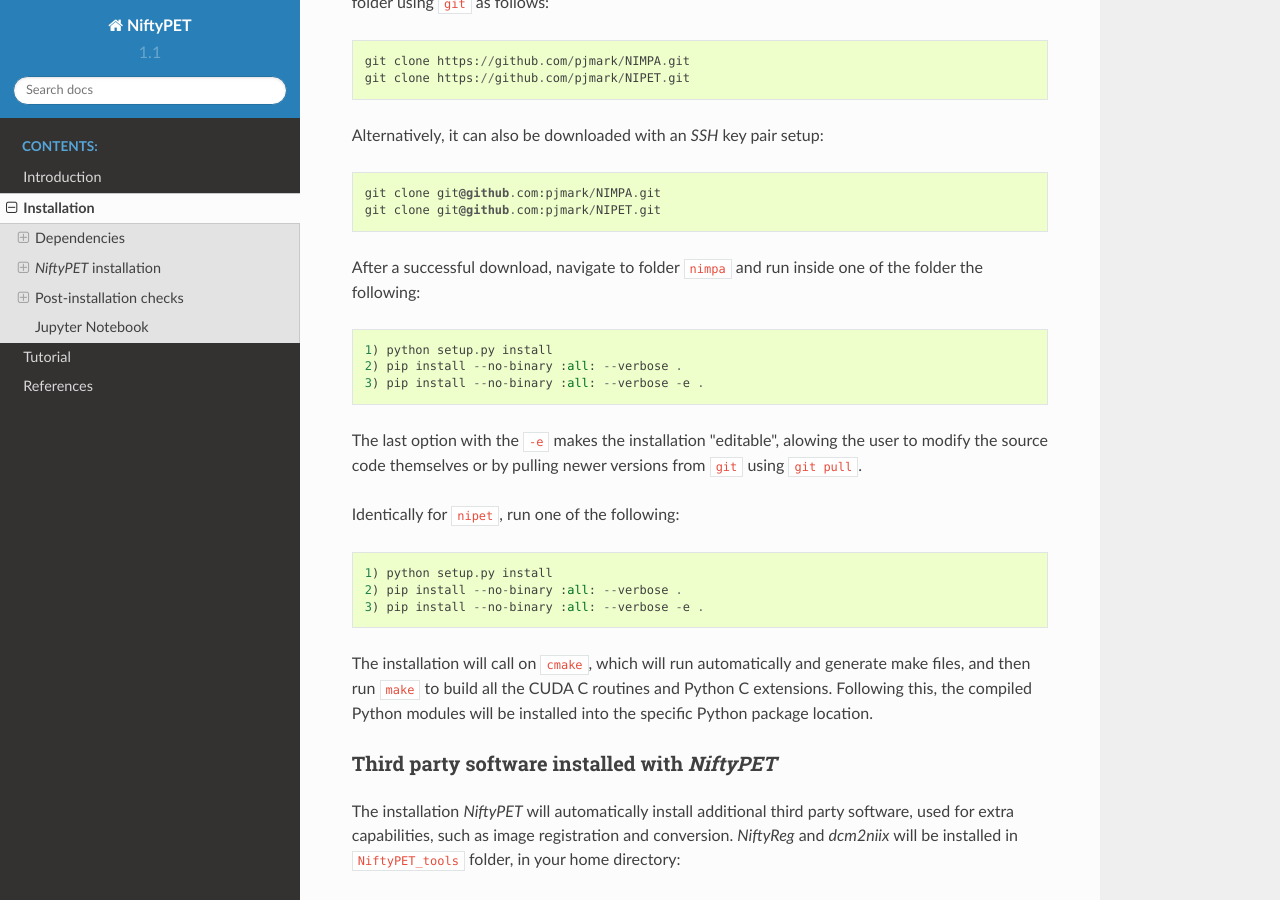
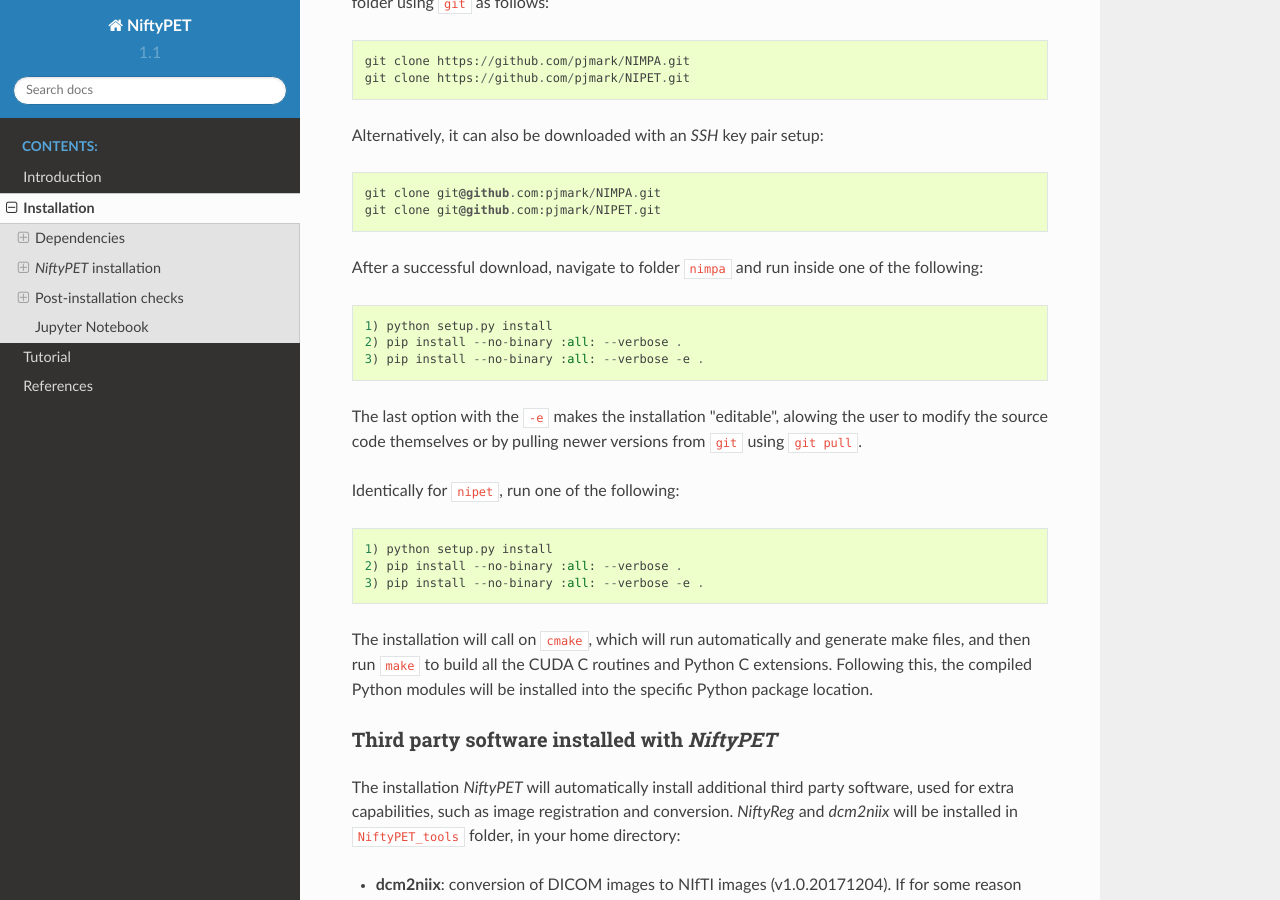
Before and after one commit to NiftyPET/NiftyPET, a Sphinx documentation site: the page built from docs/install.rst, in a window 1280 px wide and 900 px high, scrolled down 4016 px. Built offline with Sphinx 7.4.7 and the Read the Docs theme 2.0.0, drawn with Linux system fonts in a browser that asks for light colours; formulas are drawn with MathJax 3.

Commit message:
fixing referencing

```diff
--- a/docs/bibref.rst
+++ b/docs/bibref.rst
@@ -3,6 +3,6 @@
 References
 ===========
 
-.. bibliography:: ../../pismo/BibTeX/niftypet_docs.bib
+.. bibliography:: ./niftypet_docs.bib
   :cited:
   :style: unsrt
--- a/docs/install.rst
+++ b/docs/install.rst
@@ -200,7 +200,7 @@
   git clone git@github.com:pjmark/NIMPA.git
   git clone git@github.com:pjmark/NIPET.git
 
-After a successful download, navigate to folder ``nimpa`` and run inside one of the folder the following:
+After a successful download, navigate to folder ``nimpa`` and run inside one of the following:
 
 ::
 
```
